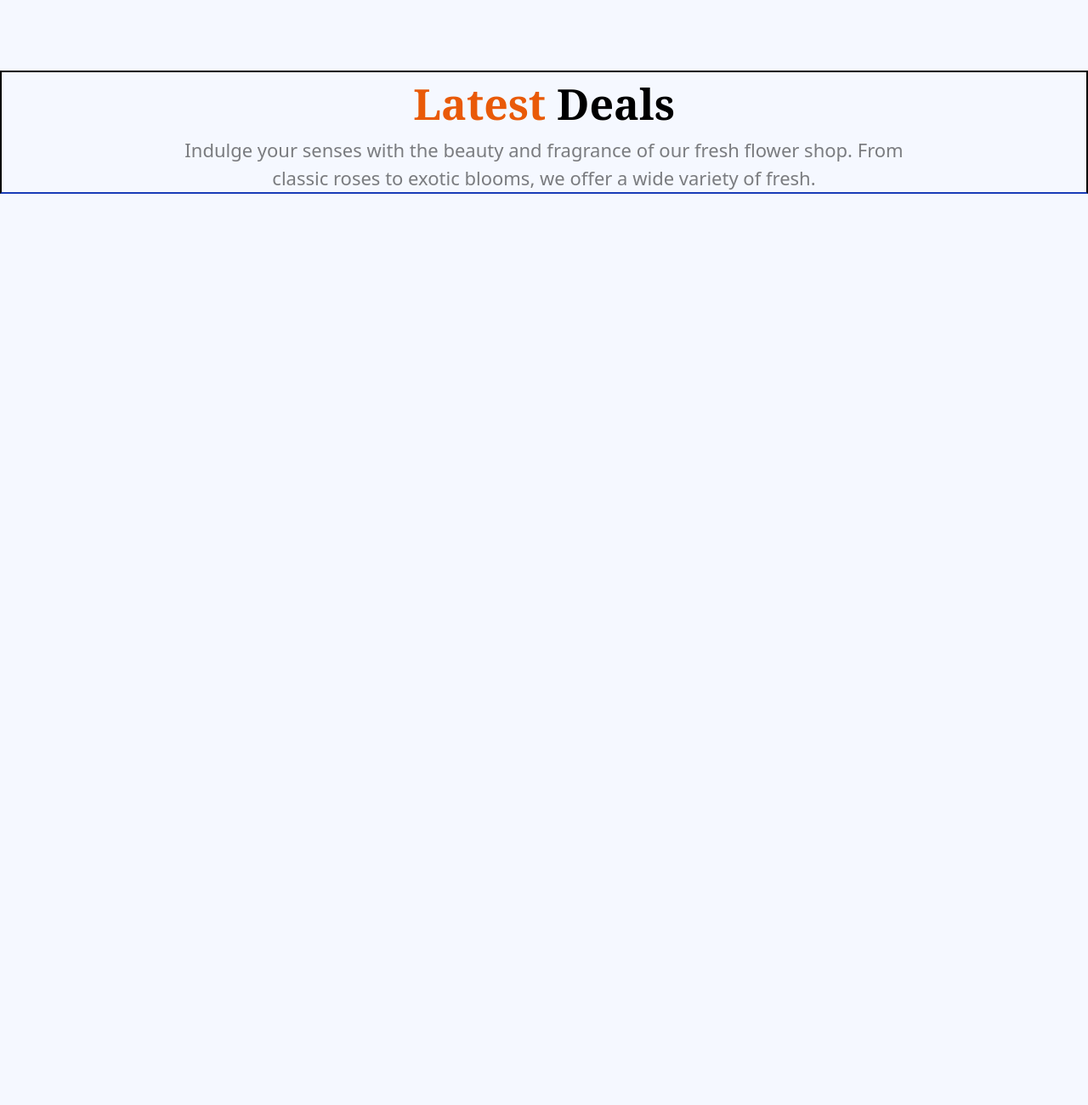
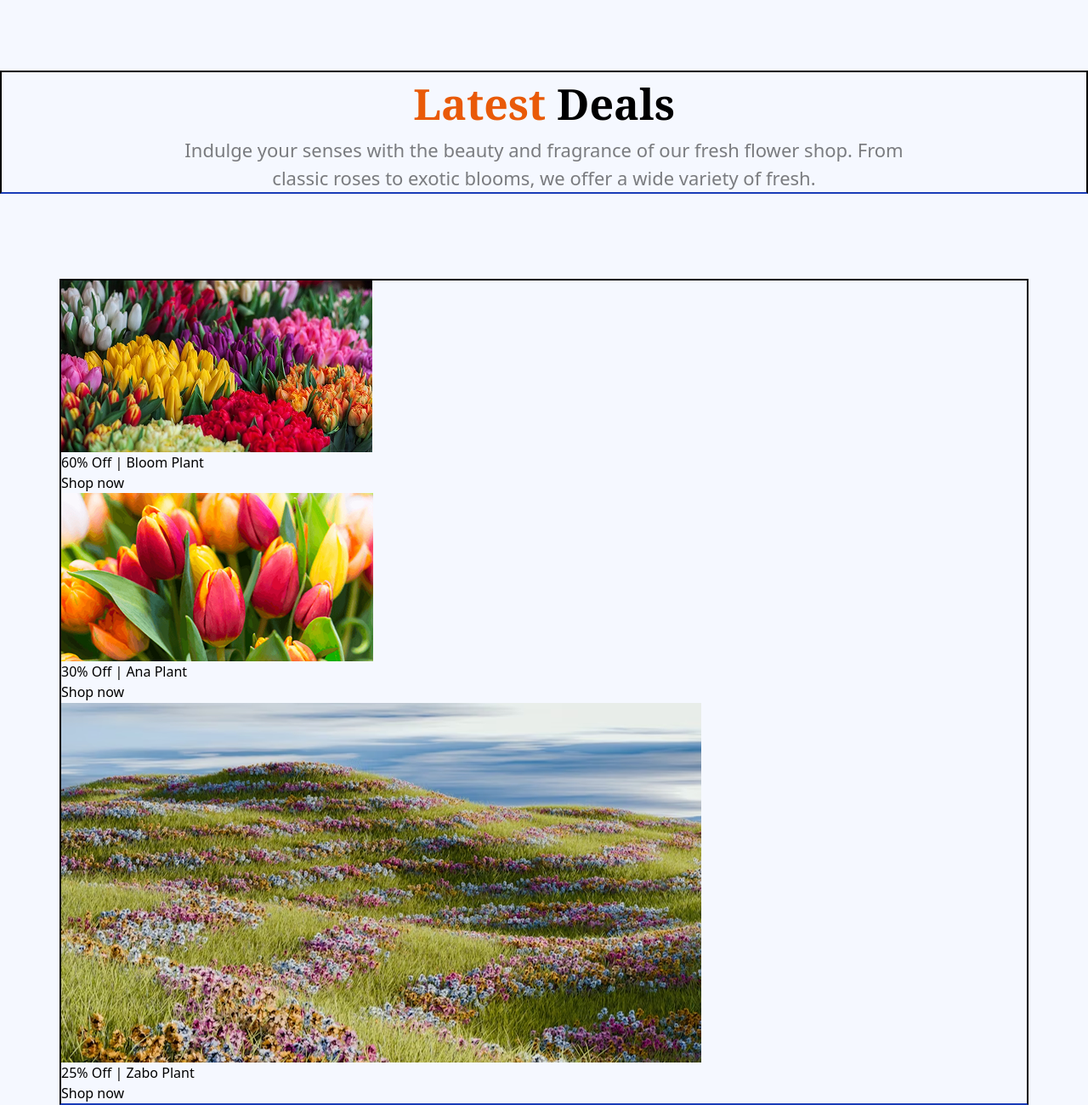
Before and after one commit to Abu-Rayhan-Md/Assignment-02, a plain HTML site: page assignment02.html in a window 1280 px wide. Shown: the part 2640-3940 px from the top of the page at 85% size. Before the commit the page ends 2868 px from the top, so only its background shows below. Drawn offline with nearby package versions, Linux system fonts and the light colour scheme.

Commit message:
added flower cards

```diff
--- a/assignment02.html
+++ b/assignment02.html
@@ -155,6 +155,37 @@
 
         </section>
 
+        <!-- image card -->
+        <section class="mt-[100px] border-2 border-b-blue-800 m-auto max-w-[1140px] flex">
+            <div>
+            <div>
+                <img src="assets/deal-bloom.png" alt="deal-bloom">
+                <div class="overlay">
+                    <h3>60% Off | Bloom Plant</h3>
+                    <a href="">Shop now</a>
+                </div>
+            </div>
+            <div>
+                <img src="assets/deal-ana.png" alt="deal-ana">
+                <div>
+                    <h3>30% Off | Ana Plant</h3>
+                    <a href="">Shop now</a>
+                </div>
+            </div>
+                <div>
+                <img src="assets/deal-zabo.png" alt="deal-zabo">
+                <div>
+                    <h3>25% Off | Zabo Plant</h3>
+                    <a href="">Shop now</a>
+                </div>
+            </div>
+
+
+            </div>
+
+
+        </section>
+
     </main>
 
 
```
